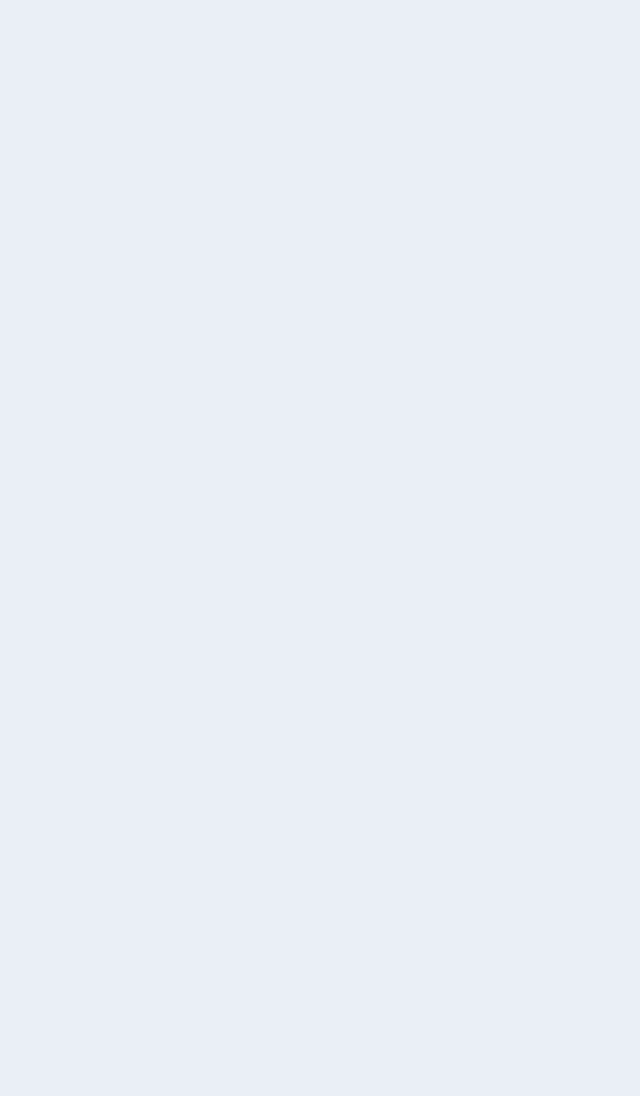
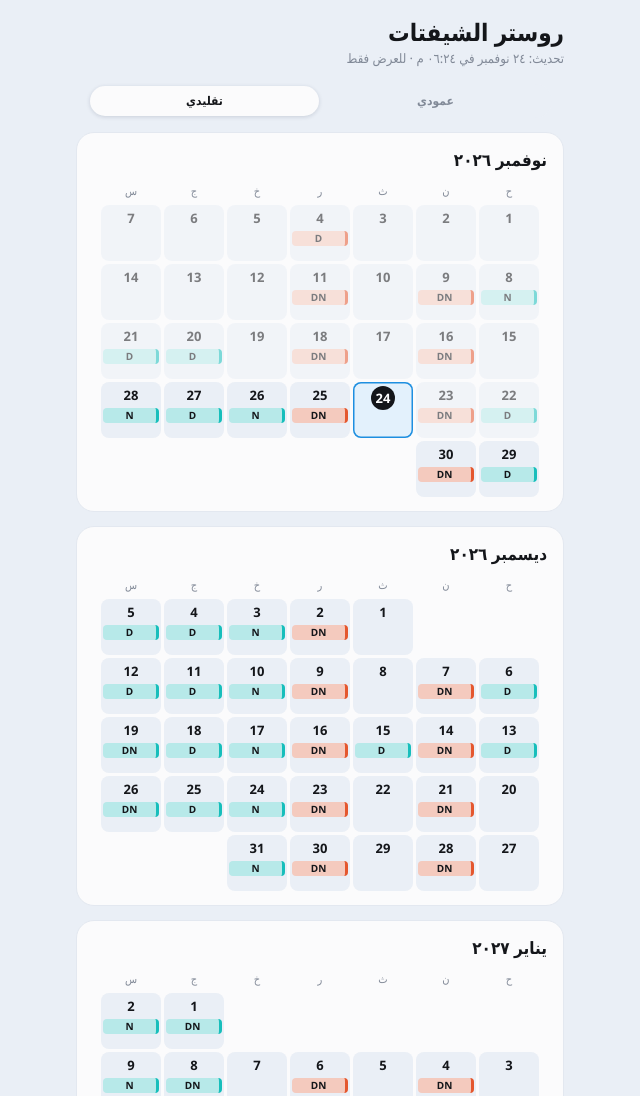
Before and after one commit to darrrwish/myshift-, a plain HTML site: page roster.html in a window 1280 px wide. Shown: the top 1096 px of the page, without its empty margins (320-960 px from the left). Before the commit the page ends 800 px from the top, so only its background shows below. Drawn offline with Linux system fonts and the light colour scheme.

Commit message:
Refactor build function for roster data handling

```diff
--- a/roster.html
+++ b/roster.html
@@ -80,11 +80,13 @@ var cv=localStorage.getItem("almihwar-roster-cv")==="a"?"a":"g";
 function deny(){document.title=" ";document.body.innerHTML="";}
 function build(DATA){
   var t=today();
-  var shifts=DATA.shifts||{},place=DATA.place||{name:"",color:"#E9C46A"};
-  var months={};Object.keys(shifts).forEach(function(k){months[k.slice(0,7)]=1});
+  var places=DATA.places||[],shifts=DATA.shifts||{};
+  var stamp=DATA.at||DATA.updatedAt;
+  var months={};
+  Object.keys(shifts).forEach(function(pid){Object.keys(shifts[pid]||{}).forEach(function(k){months[k.slice(0,7)]=1})});
   var mkeys=Object.keys(months).sort();
-  if(!mkeys.length){deny();return}
-  var h='<header class="top"><h1>'+esc(place.name||"روستر الشيفتات")+'</h1><p>روستر الشيفتات · تحديث: '+fDT.format(new Date(DATA.updatedAt))+'</p></header>'
+  if(!places.length||!mkeys.length){deny();return}
+  var h='<header class="top"><h1>روستر الشيفتات</h1><p>تحديث: '+fDT.format(new Date(stamp))+' · للعرض فقط</p></header>'
     +'<div class="vsw" id="vsw" role="group" aria-label="طريقة العرض"><button type="button" data-cv="a">عمودي</button><button type="button" data-cv="g">تقليدي</button></div>';
   mkeys.forEach(function(mk){
     var y=+mk.slice(0,4),m=+mk.slice(5,7)-1;
@@ -102,29 +104,29 @@ function build(DATA){
       var y=+mk.slice(0,4),m=+mk.slice(5,7)-1;
       var daysEl=document.querySelector('[data-days="'+mk+'"]'),wkEl=document.querySelector('[data-wk="'+mk+'"]');
       daysEl.classList.toggle("grid",cv==="g");wkEl.classList.toggle("on",cv==="g");
-      var h="",d,n,dt,k,tdy,v;
+      var h="",d,n,dt,k,tdy;
       if(cv==="g"){
         if(!wkEl.children.length)wkEl.innerHTML=[0,1,2,3,4,5,6].map(function(i){return "<span>"+fWn.format(new Date(2024,0,7+i))+"</span>"}).join("");
         for(var i=0;i<new Date(y,m,1).getDay();i++)h+='<div class="cell bl" aria-hidden="true"></div>';
         for(d=1,n=new Date(y,m+1,0).getDate();d<=n;d++){
           dt=new Date(y,m,d);k=keyOf(dt);tdy=dt.getTime()===t.getTime();
-          v=shifts[k]||"";
-          h+='<div class="cell'+(tdy?" td":"")+(dt<t?" ps":"")+'"><span class="n">'+d+"</span>"+(v?'<i class="pill" style="--c:'+place.color+'">'+v+"</i>":"")+"</div>";
+          var pills=places.map(function(p){var v=(shifts[p.id]||{})[k];return v?'<i class="pill" style="--c:'+p.color+'">'+v+"</i>":""}).join("");
+          h+='<div class="cell'+(tdy?" td":"")+(dt<t?" ps":"")+'"><span class="n">'+d+"</span>"+pills+"</div>";
         }
         daysEl.innerHTML=h;return;
       }
       for(d=1,n=new Date(y,m+1,0).getDate();d<=n;d++){
         dt=new Date(y,m,d);k=keyOf(dt);tdy=dt.getTime()===t.getTime();
-        v=shifts[k]||"";
-        h+='<div class="dr'+(tdy?" td":"")+(dt<t?" ps":"")+(v?"":" e")+'"><span class="dn"><small>'+fS.format(dt)+"</small><b>"+d+'</b></span><span class="ev">'+(v?'<span class="it" style="--c:'+place.color+'"><small>'+(SH[v]||v)+"</small><i></i><b>"+esc(place.name)+"</b></span>":"")+"</span></div>";
+        var its=places.map(function(p){var v=(shifts[p.id]||{})[k];return v?'<span class="it" style="--c:'+p.color+'"><small>'+(SH[v]||v)+"</small><i></i><b>"+esc(p.name)+"</b></span>":""}).join("");
+        h+='<div class="dr'+(tdy?" td":"")+(dt<t?" ps":"")+(its?"":" e")+'"><span class="dn"><small>'+fS.format(dt)+"</small><b>"+d+'</b></span><span class="ev">'+its+"</span></div>";
       }
       daysEl.innerHTML=h;
     });
-    $("lg").innerHTML='<span style="--c:'+place.color+'"><i></i>'+esc(place.name)+"</span>"+CODES.map(function(c){return "<span>"+c+" = "+SH[c]+"</span>"}).join("");
+    $("lg").innerHTML=places.map(function(p){return '<span style="--c:'+p.color+'"><i></i>'+esc(p.name)+"</span>"}).join("")+CODES.map(function(c){return "<span>"+c+" = "+SH[c]+"</span>"}).join("");
   }
 }
 fetch("roster.json?ts="+Date.now(),{cache:"no-store"}).then(function(r){if(!r.ok)throw 0;return r.json()}).then(function(j){
-  if(!j||!j.updatedAt||!j.shifts){deny();return}
+  if(!j||!(j.at||j.updatedAt)||!j.places||!j.shifts){deny();return}
   build(j);
 }).catch(function(){deny()});
 })();
```
